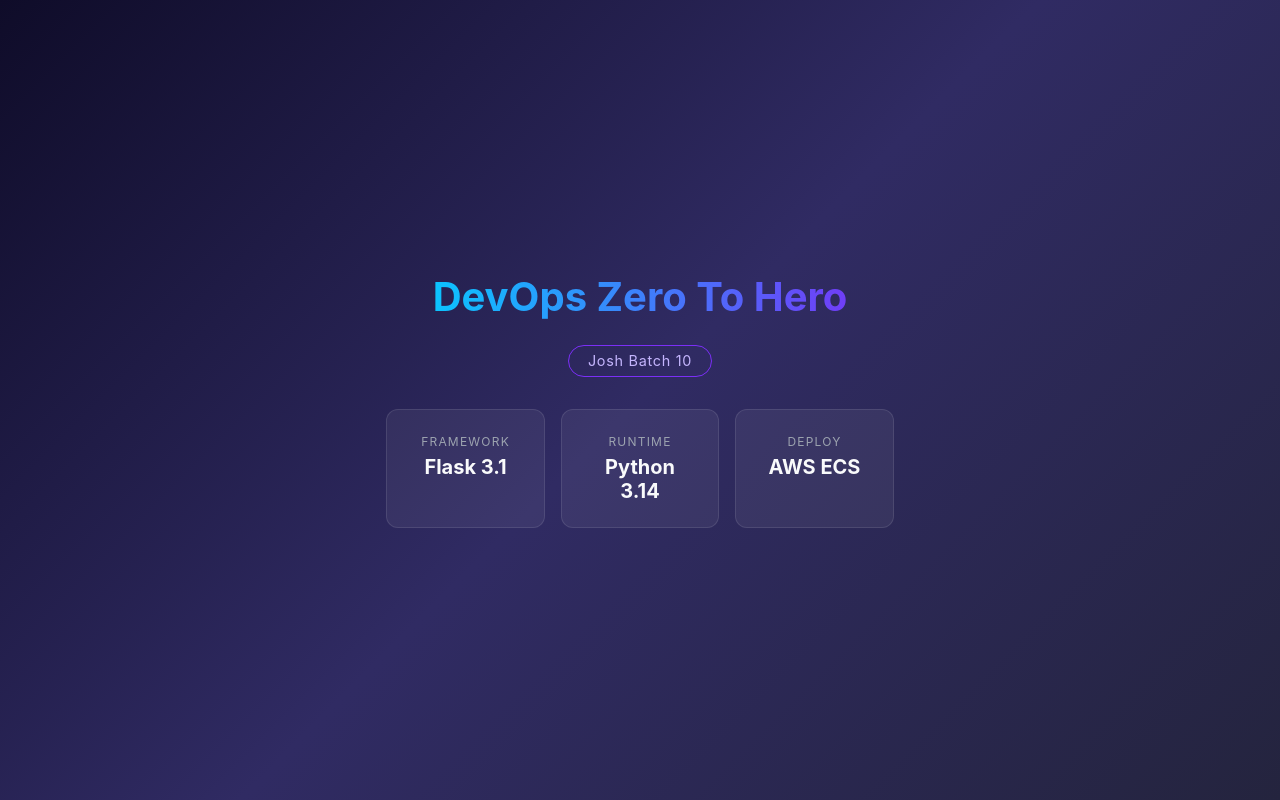
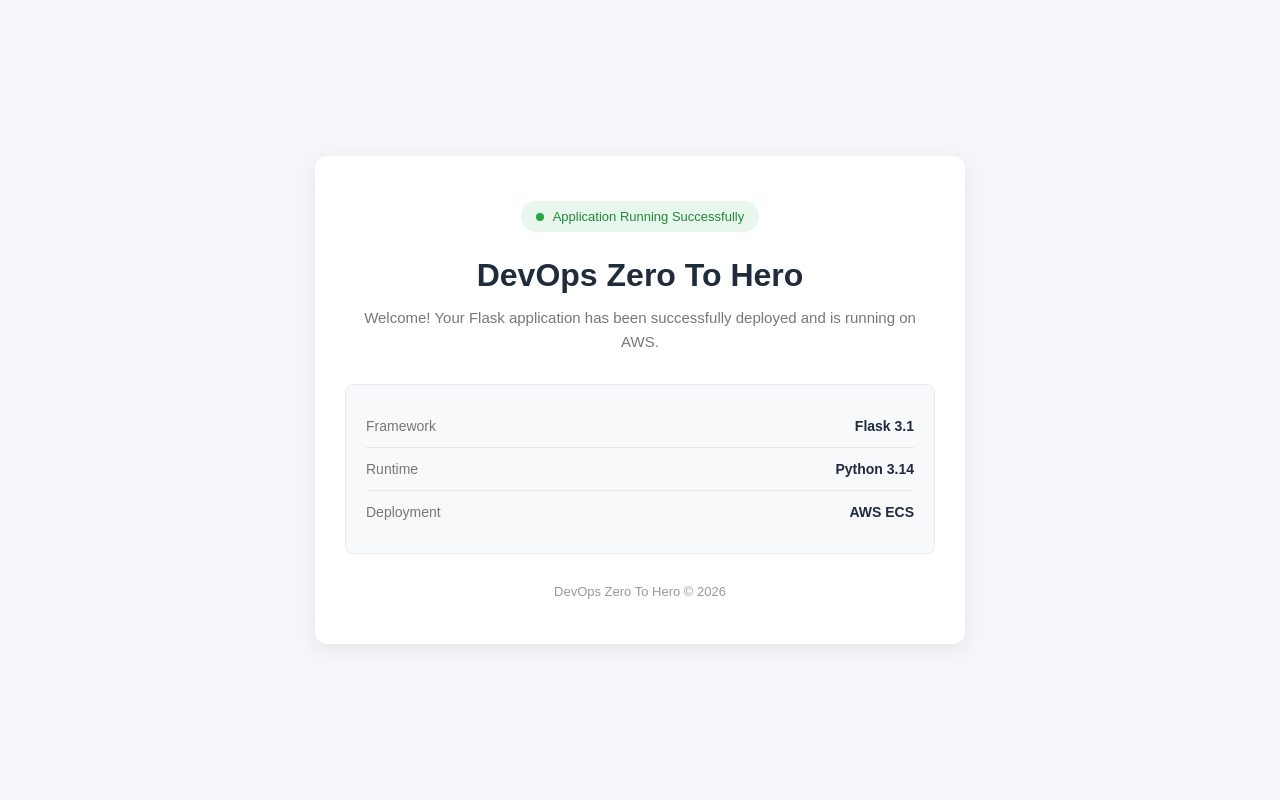
Before and after one commit to priyanshupandey20/github-action, a plain HTML site: page templates/index.html in a window 1280 px wide. Drawn offline with Linux system fonts and the light colour scheme.

Commit message:
Update index.html

```diff
--- a/templates/index.html
+++ b/templates/index.html
@@ -1,88 +1,163 @@
+
 <!DOCTYPE html>
 <html lang="en">
 <head>
     <meta charset="UTF-8">
     <meta name="viewport" content="width=device-width, initial-scale=1.0">
     <title>DevOps Zero To Hero</title>
+
     <style>
-        * { margin: 0; padding: 0; box-sizing: border-box; }
+        * {
+            margin: 0;
+            padding: 0;
+            box-sizing: border-box;
+        }
+
         body {
+            font-family: Arial, sans-serif;
+            background: #f5f7fa;
+            color: #333;
             min-height: 100vh;
             display: flex;
             align-items: center;
             justify-content: center;
-            background: linear-gradient(135deg, #0f0c29, #302b63, #24243e);
-            font-family: -apple-system, BlinkMacSystemFont, "Segoe UI", Roboto, Helvetica, Arial, sans-serif;
-            color: #e0e0e0;
+            padding: 20px;
         }
+
         .container {
+            width: 100%;
+            max-width: 650px;
+            background: #ffffff;
+            padding: 45px 30px;
+            border-radius: 12px;
             text-align: center;
-            padding: 2rem;
-            max-width: 640px;
+            box-shadow: 0 5px 25px rgba(0, 0, 0, 0.08);
         }
+
+        .status {
+            display: inline-block;
+            background: #e8f7ed;
+            color: #218838;
+            padding: 8px 15px;
+            border-radius: 20px;
+            font-size: 13px;
+            margin-bottom: 25px;
+        }
+
+        .status span {
+            display: inline-block;
+            width: 8px;
+            height: 8px;
+            background: #28a745;
+            border-radius: 50%;
+            margin-right: 6px;
+        }
+
         h1 {
-            font-size: 2.5rem;
-            margin-bottom: 0.5rem;
-            background: linear-gradient(90deg, #00d2ff, #7b2ff7);
-            -webkit-background-clip: text;
-            -webkit-text-fill-color: transparent;
+            font-size: 32px;
+            color: #202b3c;
+            margin-bottom: 12px;
         }
-        .badge {
-            display: inline-block;
-            margin: 1rem 0 2rem;
-            padding: 0.4rem 1.2rem;
-            border: 1px solid #7b2ff7;
-            border-radius: 999px;
-            font-size: 0.9rem;
-            color: #c4b5fd;
-            letter-spacing: 0.05em;
+
+        .description {
+            font-size: 15px;
+            color: #777;
+            line-height: 1.6;
+            margin-bottom: 30px;
         }
-        .cards {
+
+        .details {
+            background: #f8f9fb;
+            border: 1px solid #e9edf2;
+            border-radius: 8px;
+            text-align: left;
+            padding: 20px;
+        }
+
+        .detail {
             display: flex;
-            gap: 1rem;
-            justify-content: center;
-            flex-wrap: wrap;
+            justify-content: space-between;
+            gap: 15px;
+            padding: 13px 0;
+            border-bottom: 1px solid #e5e7eb;
+            font-size: 14px;
         }
-        .card {
-            background: rgba(255, 255, 255, 0.06);
-            border: 1px solid rgba(255, 255, 255, 0.1);
-            border-radius: 12px;
-            padding: 1.5rem 1.8rem;
-            min-width: 150px;
-            flex: 1;
+
+        .detail:last-child {
+            border-bottom: none;
         }
-        .card span {
-            display: block;
-            font-size: 0.75rem;
-            text-transform: uppercase;
-            letter-spacing: 0.1em;
-            color: #9ca3af;
-            margin-bottom: 0.4rem;
+
+        .label {
+            color: #777;
         }
-        .card strong {
-            font-size: 1.25rem;
-            color: #f9fafb;
+
+        .value {
+            color: #202b3c;
+            font-weight: 600;
+            text-align: right;
+        }
+
+        footer {
+            margin-top: 30px;
+            font-size: 13px;
+            color: #999;
+        }
+
+        @media (max-width: 480px) {
+            .container {
+                padding: 35px 20px;
+            }
+
+            h1 {
+                font-size: 26px;
+            }
+
+            .detail {
+                font-size: 13px;
+            }
         }
     </style>
 </head>
+
 <body>
+
     <div class="container">
+
+        <div class="status">
+            <span></span> Application Running Successfully
+        </div>
+
         <h1>DevOps Zero To Hero</h1>
-        <div class="badge">Josh Batch 10</div>
-        <div class="cards">
-            <div class="card">
-                <span>Framework</span>
-                <strong>Flask 3.1</strong>
+
+        <p class="description">
+            Welcome! Your Flask application has been successfully
+            deployed and is running on AWS.
+        </p>
+
+        <div class="details">
+
+            <div class="detail">
+                <span class="label">Framework</span>
+                <span class="value">Flask 3.1</span>
             </div>
-            <div class="card">
-                <span>Runtime</span>
-                <strong>Python 3.14</strong>
+
+            <div class="detail">
+                <span class="label">Runtime</span>
+                <span class="value">Python 3.14</span>
             </div>
-            <div class="card">
-                <span>Deploy</span>
-                <strong>AWS ECS</strong>
+
+            <div class="detail">
+                <span class="label">Deployment</span>
+                <span class="value">AWS ECS</span>
             </div>
+
         </div>
+
+        <footer>
+            DevOps Zero To Hero &copy; 2026
+        </footer>
+
     </div>
+
 </body>
 </html>
```
